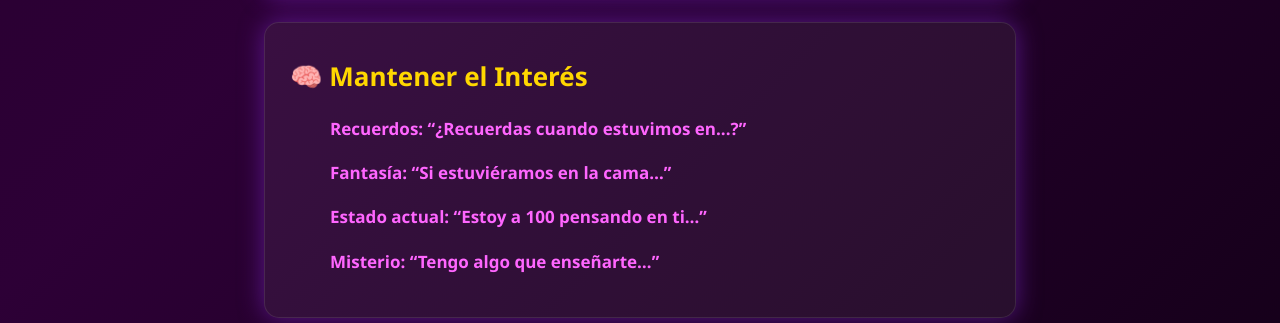
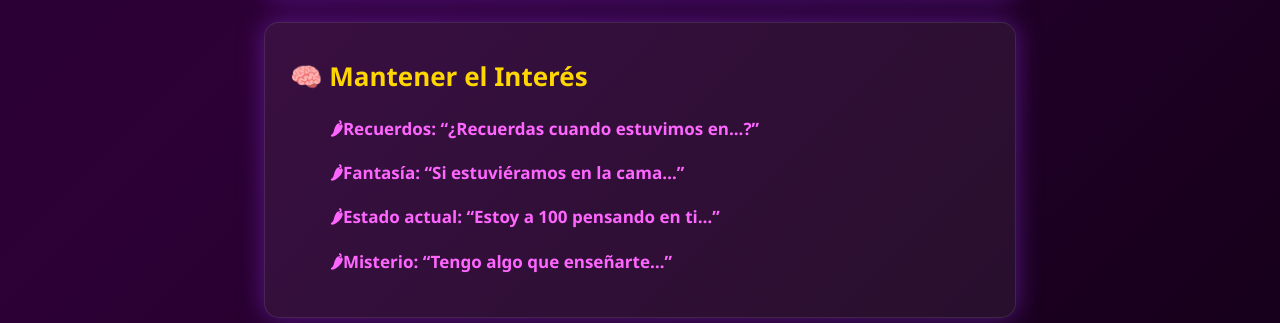
Before and after one commit to velvetqeengroup/Sextiing, a plain HTML site: page index.html in a window 1280 px wide. Shown: the part 2299-2622 px from the top of the page. Drawn offline with Linux system fonts and the light colour scheme.

Commit message:
Update index.html

```diff
--- a/index.html
+++ b/index.html
@@ -138,7 +138,7 @@ img {
 <p><span class="highlight">🌟Juegos: “verdad o atrevimiento”</span>
 <p><span class="highlight">🌟Contenido personalizado</span>
 <p><span class="highlight">🌟“Mándame foto si estás tan hot como yo”</span>
-<p><span class="highlight"> 🌟 Anticipación: “Me compré un conjunto nuevo...”</span>
+<p><span class="highlight">🌟Anticipación: “Me compré un conjunto nuevo...”</span>
 
 
 </div>
@@ -147,10 +147,10 @@ img {
 <h2>🧠 Mantener el Interés</h2>
 
 <ul>
-<p><span class="highlight"> Recuerdos: “¿Recuerdas cuando estuvimos en...?”</span>
-<p><span class="highlight"> Fantasía: “Si estuviéramos en la cama…”</span>
-<p><span class="highlight"> Estado actual: “Estoy a 100 pensando en ti…”</span>
-<p><span class="highlight"> Misterio: “Tengo algo que enseñarte…”</span>
+<p><span class="highlight">🌶Recuerdos: “¿Recuerdas cuando estuvimos en...?”</span>
+<p><span class="highlight">🌶Fantasía: “Si estuviéramos en la cama…”</span>
+<p><span class="highlight">🌶Estado actual: “Estoy a 100 pensando en ti…”</span>
+<p><span class="highlight">🌶Misterio: “Tengo algo que enseñarte…”</span>
 </ul>
 
 </div>
```
